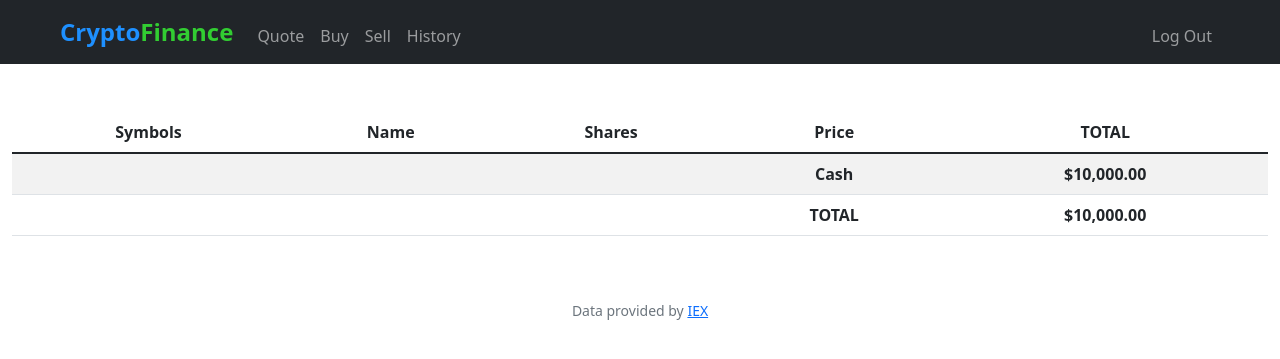
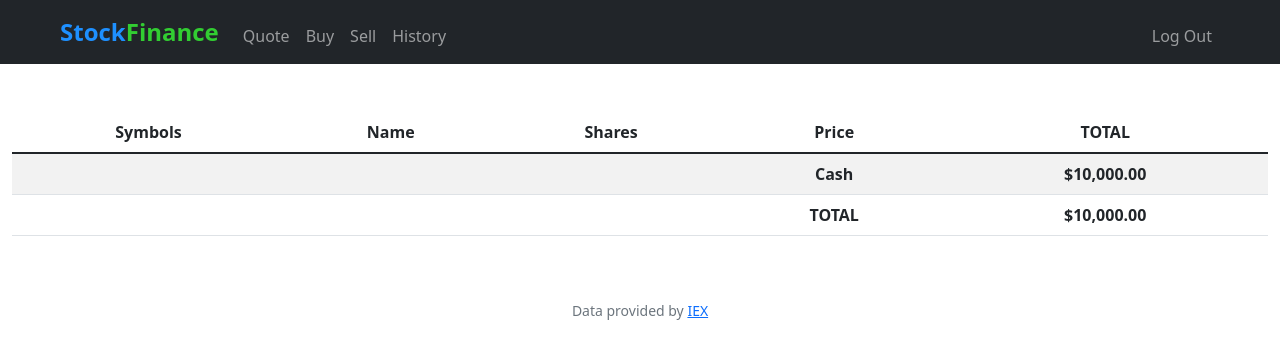
Before and after one commit to jnale-hub/StockFinance, a Flask app: page / in a window 1280 px wide. Shown: the top 359 px of the page. Run offline with Flask 3, Linux system fonts and the light colour scheme; a user stored in the database is signed in; lists and menus that the app fills with data are empty; some libraries are stand-ins or nearby versions.

Commit message:
update the name

```diff
--- a/templates/layout.html
+++ b/templates/layout.html
@@ -21,7 +21,7 @@
     <link href="https://cdn.jsdelivr.net/npm/bootstrap@5.2.0/dist/css/bootstrap.min.css" rel="stylesheet"
         integrity="sha384-gH2yIJqKdNHPEq0n4Mqa/HGKIhSkIHeL5AyhkYV8i59U5AR6csBvApHHNl/vI1Bx" crossorigin="anonymous">
 
-    <title>CryptoFinance: {% block title %}{% endblock %}</title>
+    <title>StockFinance: {% block title %}{% endblock %}</title>
 
 </head>
 
@@ -30,7 +30,7 @@
     <nav class="bg-dark navbar navbar-expand-md navbar-dark px-lg-5">
         <div class="container-fluid">
             <a class="navbar-brand" href="/">
-                <b><span style="font-size: 24px; color: #1E90FF;">Crypto</span><span
+                <b><span style="font-size: 24px; color: #1E90FF;">Stock</span><span
                         style="font-size: 24px; color: #32CD32;">Finance</span></b>
             </a>
             <button aria-controls="navbar" aria-expanded="false" aria-label="Toggle navigation" class="navbar-toggler"
```
Also changed, not shown: README.md, finance.db.
